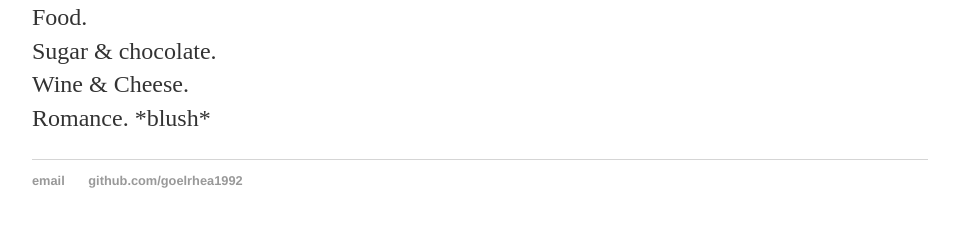
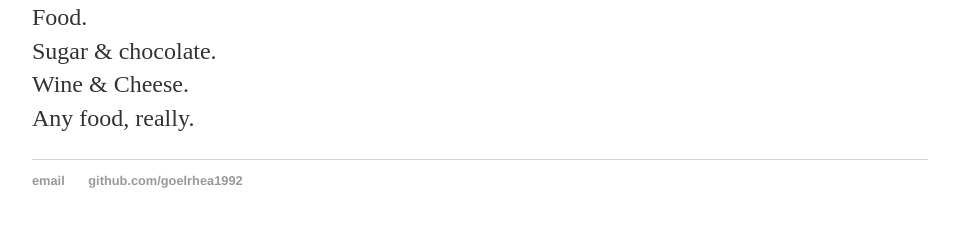
Before and after one commit to goelrhea1992/goelrhea1992.github.io, a Jekyll site: the page built from about/index.html, in a window 1280 px wide. Shown: the part 996-1241 px from the top of the page, without its empty margins (160-1119 px from the left). Built offline with Jekyll 4.4.1, drawn with Linux system fonts in a browser that asks for light colours.

Commit message:
Update index.html

```diff
--- a/about/index.html
+++ b/about/index.html
@@ -40,5 +40,5 @@ title: About Me
       Food.</br>
       Sugar & chocolate. </br>
       Wine & Cheese.</br>
-      Romance. *blush*</br>
+      Any food, really.</br>
       </p>
```
